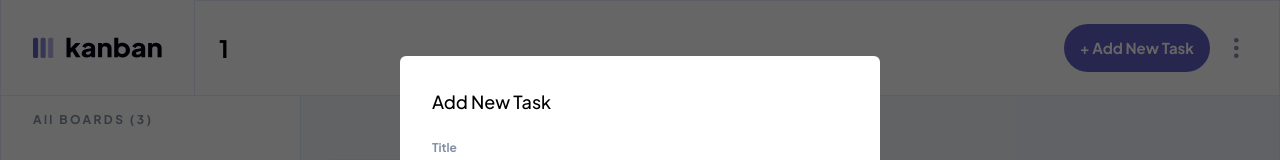
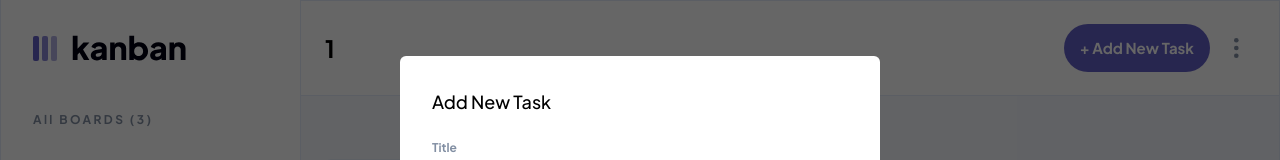
Before and after one commit to arey-dev/task-management, a React (Vite) app: page /task-management/board/1/add-task in a window 1280 px wide. Shown: the top 160 px of the page. Built offline with nearby package versions, Linux system fonts and the light colour scheme.

Commit message:
change width of logo if sidebar is open

```diff
--- a/src/components/Logo.jsx
+++ b/src/components/Logo.jsx
@@ -1,11 +1,14 @@
+/* eslint-disable react/prop-types */
 import icon from "../assets/logo-dark.svg";
 import { Flex } from "./Flex";
 
-export function Logo() {
+export function Logo({ isSidebarOpen }) {
   return (
     <Flex
       as="header"
-      className="bg-light-surface items-center border-b border-l border-light-lines px-8"
+      className={`bg-light-surface items-center border-b border-l border-light-lines px-8 ${
+        isSidebarOpen ? "min-w-[18.75rem] border-b-0" : ""
+      }`}
     >
       <img src={icon} alt="Kanban Logo" />
       <h1 className="sr-only">Kanban</h1>
--- a/src/routes/Root.jsx
+++ b/src/routes/Root.jsx
@@ -17,7 +17,7 @@ export function Root() {
   return (
     <>
       <Flex className="h-24">
-        <Logo />
+        <Logo isSidebarOpen={showSidebar} />
         <AppBar />
       </Flex>
       <Flex className="h-[calc(100vh-6rem)] relative border-x border-light-lines">
```
